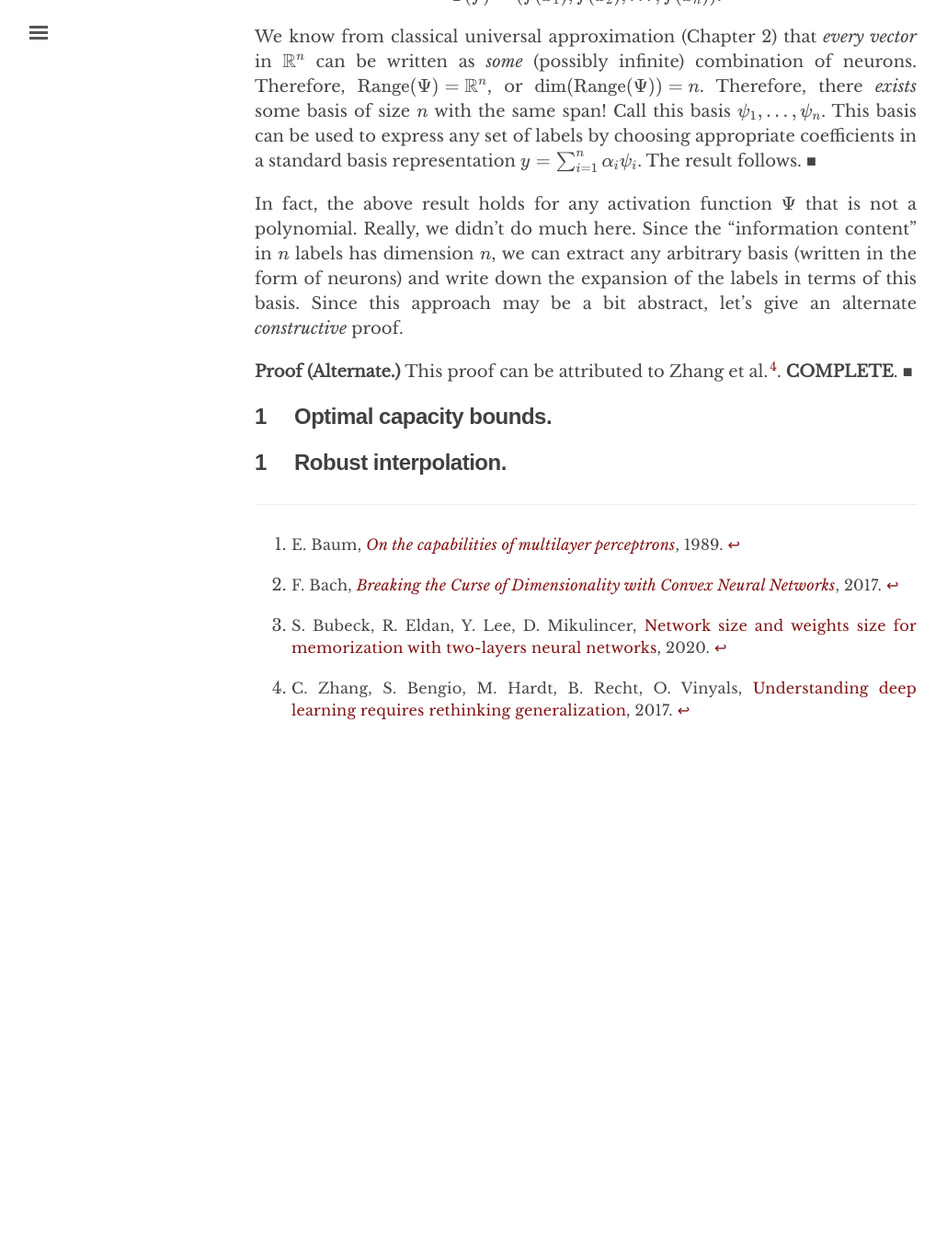
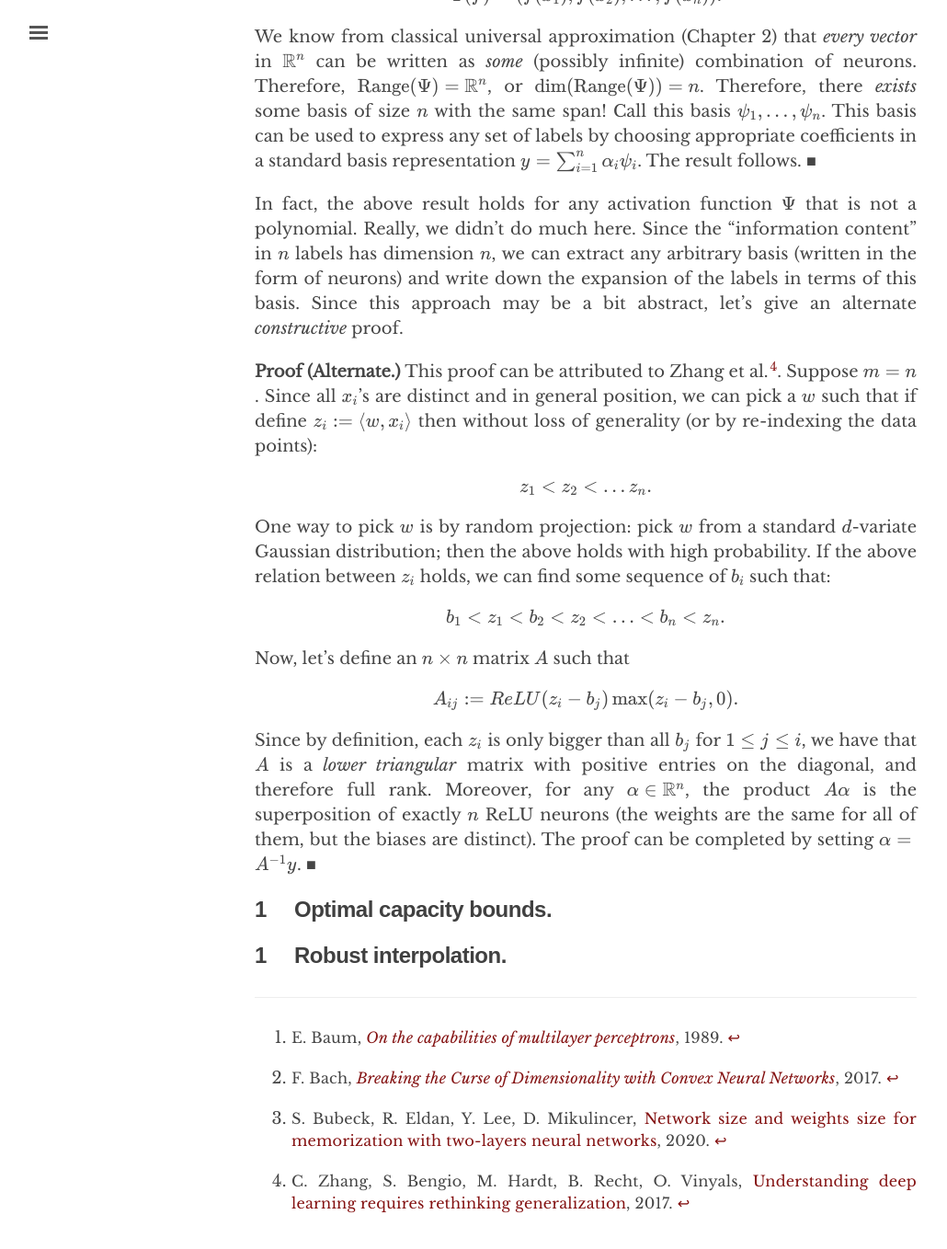
Before and after one commit to chinmayhegde/fodl, a Jekyll site: the page built from _posts/2022-01-18-representation01.md, in a window 1280 px wide and 1400 px high, scrolled down 3091 px. Shown: the top 1358 px of the window at 92% size, without its empty margins (3-1033 px from the left). Built offline with Jekyll 4.4.1, drawn with Linux system fonts in a browser that asks for light colours; nearby versions of some CDN libraries; before the commit the page ends 3955 px from its top, so only the background shows below that.

Commit message:
Update 2022-01-18-representation01.md

```diff
--- a/_posts/2022-01-18-representation01.md
+++ b/_posts/2022-01-18-representation01.md
@@ -85,7 +85,13 @@ We prove:
 In fact, the above result holds for any activation function $\Psi$ that is not a polynomial. Really, we didn't do much here. Since the "information content" in $n$ labels has dimension $n$, we can extract any arbitrary basis (written in the form of neurons) and write down the expansion of the labels in terms of this basis. Since this approach may be a bit abstract, let's give an alternate *constructive* proof.
 
 **Proof (Alternate.)**{:label #MemorizationBasicProof2}
-  This proof can be attributed to Zhang et al.[^zhang]. **COMPLETE**.
+  This proof can be attributed to Zhang et al.[^zhang]. Suppose $m = n$. Since all $x_i$'s are distinct and in general position, we can pick a $w$ such that if define $z_i := \langle w, x_i \rangle$ then without loss of generality (or by re-indexing the data points):
+  \\[ z_1 < z_2 < \ldots z_n . \\]
+  One way to pick $w$ is by random projection: pick $w$ from a standard $d$-variate Gaussian distribution; then the above holds with high probability. If the above relation between $z_i$ holds, we can find some sequence of $b_i$ such that:
+  \\[ b_1 < z_1 < b_2 < z_2 < \ldots < b_n < z_n . \\]
+  Now, let's define an $n \times n$ matrix $A$ such that
+  \\[ A_{ij} := ReLU(z_i - b_j) \max(z_i - b_j, 0) . \\]
+  Since by definition, each $z_i$ is only bigger than all $b_j$ for $1 \leq j \leq i$, we have that $A$ is a *lower triangular* matrix with positive entries on the diagonal, and therefore full rank. Moreover, for any $\alpha \in \mathbb{R}^n$, the product $A \alpha$ is the superposition of exactly $n$ ReLU neurons (the weights are the same for all of them, but the biases are distinct). The proof can be completed by setting $\alpha = A^{-1} y$.
 {:.proof}
 
 
```
